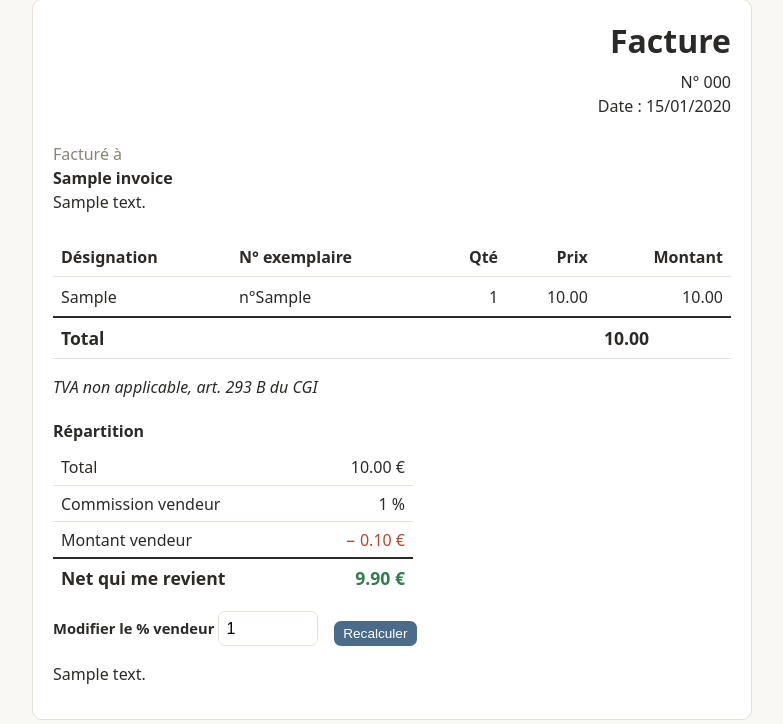
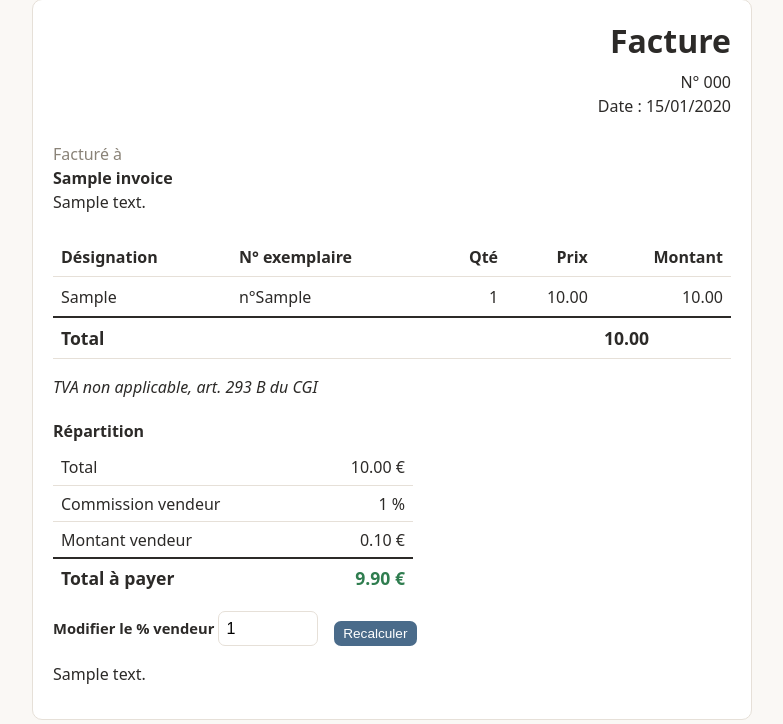
Before and after one commit to khosta1/stock-aquarelle, a Flask app: page /factures/1 in a window 1280 px wide. Shown: the part 138-862 px from the top of the page, without its empty margins (152-935 px from the left). Run offline with Flask 3, Linux system fonts and the light colour scheme; the visitor is signed in with stand-in values (Sample User, id 1); tables that the repository leaves empty hold one stand-in row (values such as "Sample post"); some libraries are stand-ins or nearby versions.

Commit message:
Invoice split: positive vendeur amount, label 'Total a payer'
Co-Authored-By: Claude Opus 4.8 <noreply@anthropic.com>

```diff
--- a/templates/invoice.html
+++ b/templates/invoice.html
@@ -61,8 +61,8 @@
         <tr><td>Commission vendeur</td>
             <td>{{ '%g'|format(invoice.commission_pct) }} %</td></tr>
         <tr><td>Montant vendeur</td>
-            <td class="amount-neg">− {{ '%.2f'|format(invoice.commission_amount) }} €</td></tr>
-        <tr class="split-net"><td>Net qui me revient</td>
+            <td>{{ '%.2f'|format(invoice.commission_amount) }} €</td></tr>
+        <tr class="split-net"><td>Total à payer</td>
             <td class="amount-pos">{{ '%.2f'|format(invoice.net_amount) }} €</td></tr>
       </table>
       <form method="post" class="form-inline no-print" style="margin-top: 0.6rem;"
```
